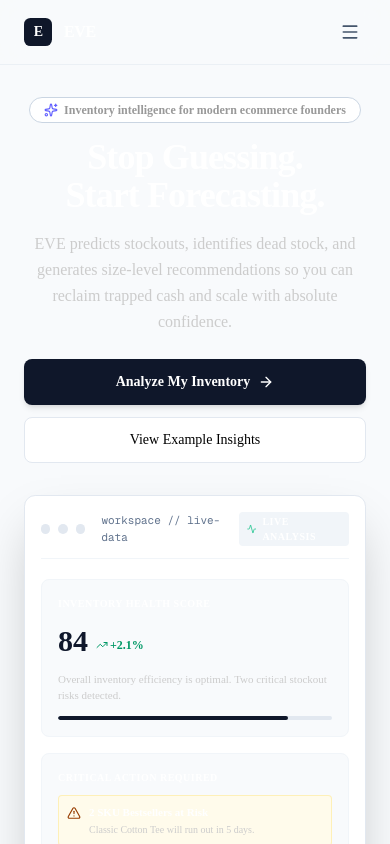
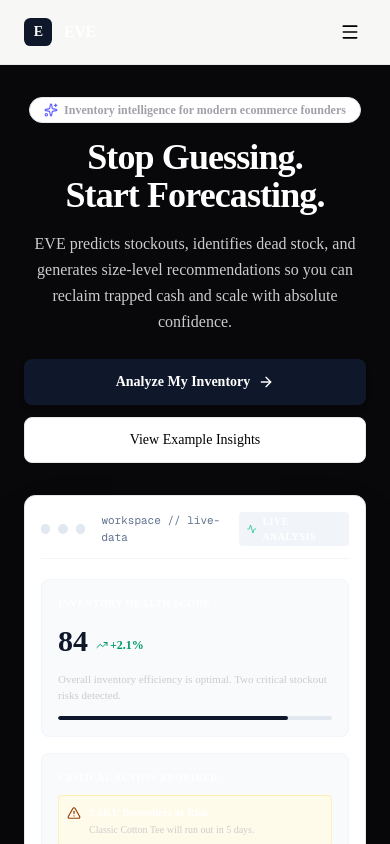
Before and after one commit to devottamkumar1310-cpu/Aethercorp-EVE, a Next.js app in the folder frontend/: page / in a window 390 px wide. Shown: the top 844 px of the page. Built offline with nearby package versions, Linux system fonts and the light colour scheme.

Commit message:
Exempt landing page from global opacity resets and set solid premium color hierarchy

```diff
--- a/frontend/src/app/globals.css
+++ b/frontend/src/app/globals.css
@@ -307,45 +307,65 @@
 }
 
 /* Strong readability and high contrast overrides for Hero Section */
+.landing-page {
+  background-color: #F7F7F5 !important;
+}
+
+[data-theme="executive-dark"] .landing-page,
+[data-theme="dark"] .landing-page {
+  background-color: #08080a !important;
+}
+
 .landing-page .hero-headline,
 .landing-page .hero-headline span {
   color: #111111 !important; /* Near-black */
+  font-weight: 800 !important;
+  opacity: 1 !important;
 }
 [data-theme="executive-dark"] .landing-page .hero-headline,
 [data-theme="dark"] .landing-page .hero-headline,
 [data-theme="executive-dark"] .landing-page .hero-headline span,
 [data-theme="dark"] .landing-page .hero-headline span {
   color: #ffffff !important; /* Pure white */
+  font-weight: 800 !important;
+  opacity: 1 !important;
 }
 
 .landing-page .hero-subheadline {
-  color: #444444 !important; /* Dark gray */
+  color: #4B5563 !important; /* Dark gray */
+  opacity: 1 !important;
 }
 [data-theme="executive-dark"] .landing-page .hero-subheadline,
 [data-theme="dark"] .landing-page .hero-subheadline {
   color: #cccccc !important; /* Light gray */
+  opacity: 1 !important;
 }
 
 .landing-page .hero-badge-text {
-  color: #666666 !important; /* Visible but secondary */
+  color: #4B5563 !important; /* Visible but secondary */
+  opacity: 1 !important;
 }
 [data-theme="executive-dark"] .landing-page .hero-badge-text,
 [data-theme="dark"] .landing-page .hero-badge-text {
-  color: #999999 !important; /* Darker gray for dark theme */
+  color: #a1a1aa !important;
+  opacity: 1 !important;
 }
 
 /* Ensure the primary navy CTA stands out clearly */
 .landing-page .bg-slate-900 {
   background-color: #0f172a !important; /* Navy */
   color: #ffffff !important;
+  opacity: 1 !important;
 }
 .landing-page .bg-slate-900:hover {
   background-color: #1e293b !important;
+  opacity: 1 !important;
 }
 [data-theme="executive-dark"] .landing-page .bg-white,
 [data-theme="dark"] .landing-page .bg-white {
   background-color: #ffffff !important;
   color: #000000 !important;
+  opacity: 1 !important;
 }
 
 /* Dashboard & other sections primary text contrast rules */
@@ -357,6 +377,7 @@
 .landing-page strong,
 .landing-page .font-bold {
   color: #111111 !important;
+  opacity: 1 !important;
 }
 [data-theme="executive-dark"] .landing-page h2,
 [data-theme="executive-dark"] .landing-page h3,
@@ -373,13 +394,15 @@
 [data-theme="dark"] .landing-page strong,
 [data-theme="dark"] .landing-page .font-bold {
   color: #ffffff !important;
+  opacity: 1 !important;
 }
 
 /* Ensure sub-texts and descriptions are a solid dark gray */
 .landing-page p,
 .landing-page td,
 .landing-page th {
-  color: #444444 !important;
+  color: #4B5563 !important;
+  opacity: 1 !important;
 }
 [data-theme="executive-dark"] .landing-page p,
 [data-theme="executive-dark"] .landing-page td,
@@ -388,4 +411,20 @@
 [data-theme="dark"] .landing-page td,
 [data-theme="dark"] .landing-page th {
   color: #cccccc !important;
+  opacity: 1 !important;
 }
+
+/* Enforce borders */
+.landing-page border-slate-200,
+.landing-page border-slate-100,
+.landing-page border-border {
+  border-color: #E5E7EB !important;
+}
+[data-theme="executive-dark"] .landing-page border-slate-200,
+[data-theme="executive-dark"] .landing-page border-slate-100,
+[data-theme="executive-dark"] .landing-page border-border,
+[data-theme="dark"] .landing-page border-slate-200,
+[data-theme="dark"] .landing-page border-slate-100,
+[data-theme="dark"] .landing-page border-border {
+  border-color: #2e2e33 !important;
+}
--- a/frontend/src/app/page.tsx
+++ b/frontend/src/app/page.tsx
@@ -21,9 +21,9 @@
   const [mobileMenuOpen, setMobileMenuOpen] = useState(false);
 
   return (
-    <div className="landing-page min-h-screen bg-slate-50 dark:bg-zinc-950 flex flex-col font-sans selection:bg-indigo-500 selection:text-white transition-colors duration-200">
+    <div className="landing-page min-h-screen bg-[#F7F7F5] dark:bg-zinc-950 flex flex-col font-sans selection:bg-indigo-500 selection:text-white transition-colors duration-200">
       {/* Navigation */}
-      <header className="w-full bg-slate-50/80 dark:bg-zinc-950/80 border-b border-slate-200/60 dark:border-zinc-900/60 px-6 py-4 flex items-center justify-between sticky top-0 z-50 backdrop-blur-md">
+      <header className="w-full bg-[#F7F7F5] dark:bg-zinc-950 border-b border-[#E5E7EB] dark:border-zinc-900 px-6 py-4 flex items-center justify-between sticky top-0 z-50">
         <div className="flex items-center gap-3">
           <div className="h-7 w-7 bg-slate-900 dark:bg-white rounded-md flex items-center justify-center text-white dark:text-black font-extrabold text-sm tracking-tighter">
             E
@@ -35,10 +35,10 @@
 
         {/* Desktop Links */}
         <div className="hidden md:flex items-center gap-6">
-          <Link href="/pricing" className="text-sm font-medium text-slate-600 dark:text-zinc-400 hover:text-slate-900 dark:hover:text-white transition-colors">
+          <Link href="/pricing" className="text-sm font-medium text-[#4B5563] dark:text-zinc-400 hover:text-slate-900 dark:hover:text-white transition-colors">
             Pricing
           </Link>
-          <Link href="/login" className="text-sm font-medium text-slate-600 dark:text-zinc-400 hover:text-slate-900 dark:hover:text-white transition-colors">
+          <Link href="/login" className="text-sm font-medium text-[#4B5563] dark:text-zinc-400 hover:text-slate-900 dark:hover:text-white transition-colors">
             Sign In
           </Link>
           <Link
@@ -52,7 +52,7 @@
         {/* Mobile Menu Button */}
         <button
           onClick={() => setMobileMenuOpen(!mobileMenuOpen)}
-          className="md:hidden p-1.5 text-slate-600 dark:text-zinc-400 hover:text-slate-900 dark:hover:text-white focus:outline-none"
+          className="md:hidden p-1.5 text-slate-650 dark:text-zinc-400 hover:text-slate-900 dark:hover:text-white focus:outline-none"
           aria-label="Toggle mobile menu"
         >
           {mobileMenuOpen ? <X size={20} /> : <Menu size={20} />}
@@ -60,18 +60,18 @@
 
         {/* Mobile Nav */}
         {mobileMenuOpen && (
-          <div className="absolute top-full left-0 right-0 bg-slate-50 dark:bg-zinc-950 border-b border-slate-200 dark:border-zinc-900 p-6 flex flex-col gap-4 shadow-xl z-50 md:hidden">
+          <div className="absolute top-full left-0 right-0 bg-[#F7F7F5] dark:bg-zinc-950 border-b border-[#E5E7EB] dark:border-zinc-900 p-6 flex flex-col gap-4 shadow-xl z-50 md:hidden">
             <Link
               href="/pricing"
               onClick={() => setMobileMenuOpen(false)}
-              className="text-sm font-medium text-slate-700 dark:text-zinc-400 hover:text-slate-900 dark:hover:text-white py-1"
+              className="text-sm font-medium text-[#4B5563] dark:text-zinc-400 hover:text-slate-900 dark:hover:text-white py-1"
             >
               Pricing
             </Link>
             <Link
               href="/login"
               onClick={() => setMobileMenuOpen(false)}
-              className="text-sm font-medium text-slate-700 dark:text-zinc-400 hover:text-slate-900 dark:hover:text-white py-1"
+              className="text-sm font-medium text-[#4B5563] dark:text-zinc-400 hover:text-slate-900 dark:hover:text-white py-1"
             >
               Sign In
             </Link>
@@ -88,11 +88,9 @@
 
       {/* Hero & Product Preview Wrapper (Connected Layout) */}
       <section className="relative overflow-hidden pt-8 pb-10 md:pt-10 md:pb-16 flex flex-col items-center text-center px-6 max-w-6xl mx-auto w-full">
-        {/* Subtle grid pattern background */}
-        <div className="absolute inset-0 -z-10 bg-[linear-gradient(to_right,#8080800a_1px,transparent_1px),linear-gradient(to_bottom,#8080800a_1px,transparent_1px)] bg-[size:14px_24px] [mask-image:radial-gradient(ellipse_60%_50%_at_50%_0%,#000_70%,transparent_100%)]" />
 
         <div className="max-w-4xl space-y-4 relative z-10">
-          <div className="inline-flex items-center gap-1.5 rounded-full border border-slate-300 dark:border-zinc-700 bg-white dark:bg-zinc-900/90 px-3.5 py-1 text-xs font-semibold backdrop-blur-sm">
+          <div className="inline-flex items-center gap-1.5 rounded-full border border-[#E5E7EB] dark:border-zinc-800 bg-white dark:bg-zinc-900 px-3.5 py-1 text-xs font-semibold">
             <Sparkles className="h-3.5 w-3.5 text-indigo-500" />
             <span className="hero-badge-text">Inventory intelligence for modern ecommerce founders</span>
           </div>
@@ -102,7 +100,7 @@
             <span className="hero-headline text-slate-900 dark:text-white">Start Forecasting.</span>
           </h1>
 
-          <p className="hero-subheadline text-base sm:text-lg md:text-xl text-slate-700 dark:text-zinc-200 max-w-2xl mx-auto leading-relaxed font-medium">
+          <p className="hero-subheadline text-base sm:text-lg md:text-xl text-[#4B5563] dark:text-zinc-200 max-w-2xl mx-auto leading-relaxed font-medium">
             EVE predicts stockouts, identifies dead stock, and generates size-level recommendations so you can reclaim trapped cash and scale with absolute confidence.
           </p>
 
@@ -116,7 +114,7 @@
             </Link>
             <Link
               href="/demo"
-              className="w-full sm:w-auto inline-flex items-center justify-center px-6 py-3 text-sm font-medium text-slate-850 dark:text-zinc-300 bg-white dark:bg-zinc-900 border border-slate-200 dark:border-zinc-800 rounded-lg hover:bg-slate-50 dark:hover:bg-zinc-800/80 transition-all"
+              className="w-full sm:w-auto inline-flex items-center justify-center px-6 py-3 text-sm font-medium text-slate-850 dark:text-zinc-300 bg-white dark:bg-zinc-900 border border-[#E5E7EB] dark:border-zinc-850 rounded-lg hover:bg-slate-50 dark:hover:bg-zinc-800/80 transition-all"
             >
               View Example Insights
             </Link>
@@ -125,9 +123,8 @@
 
         {/* Dashboard Preview - Sits Higher, connected visually */}
         <div className="mt-8 md:mt-10 w-full relative group">
-          <div className="absolute inset-0 bg-gradient-to-tr from-indigo-500/10 via-purple-500/5 to-transparent rounded-xl blur-2xl -z-10 opacity-70" />
 
-          <div className="bg-white dark:bg-zinc-900 rounded-xl border border-slate-200 dark:border-zinc-800/85 shadow-2xl overflow-hidden p-4 sm:p-5 md:p-6 space-y-5 text-left">
+          <div className="bg-white dark:bg-zinc-900 rounded-xl border border-[#E5E7EB] dark:border-zinc-800 shadow-2xl overflow-hidden p-4 sm:p-5 md:p-6 space-y-5 text-left">
             {/* Header / Window controls */}
             <div className="flex items-center justify-between border-b border-slate-100 dark:border-zinc-800/80 pb-3">
               <div className="flex items-center gap-2">
```
